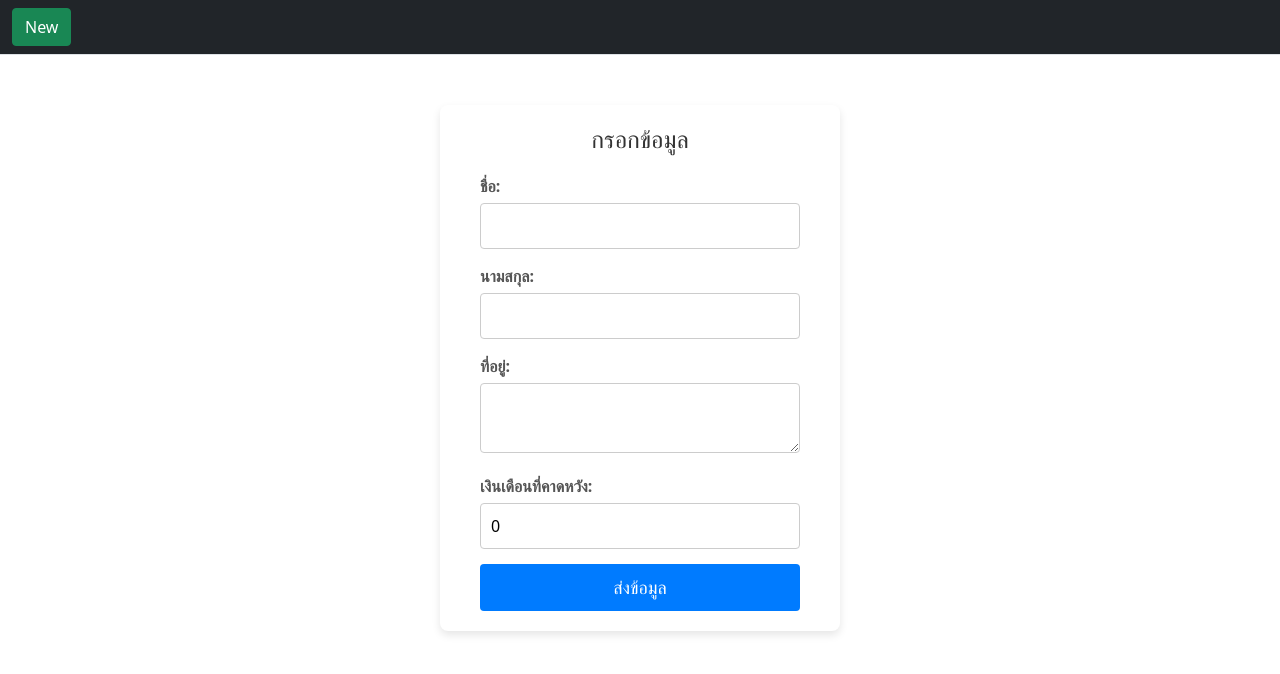
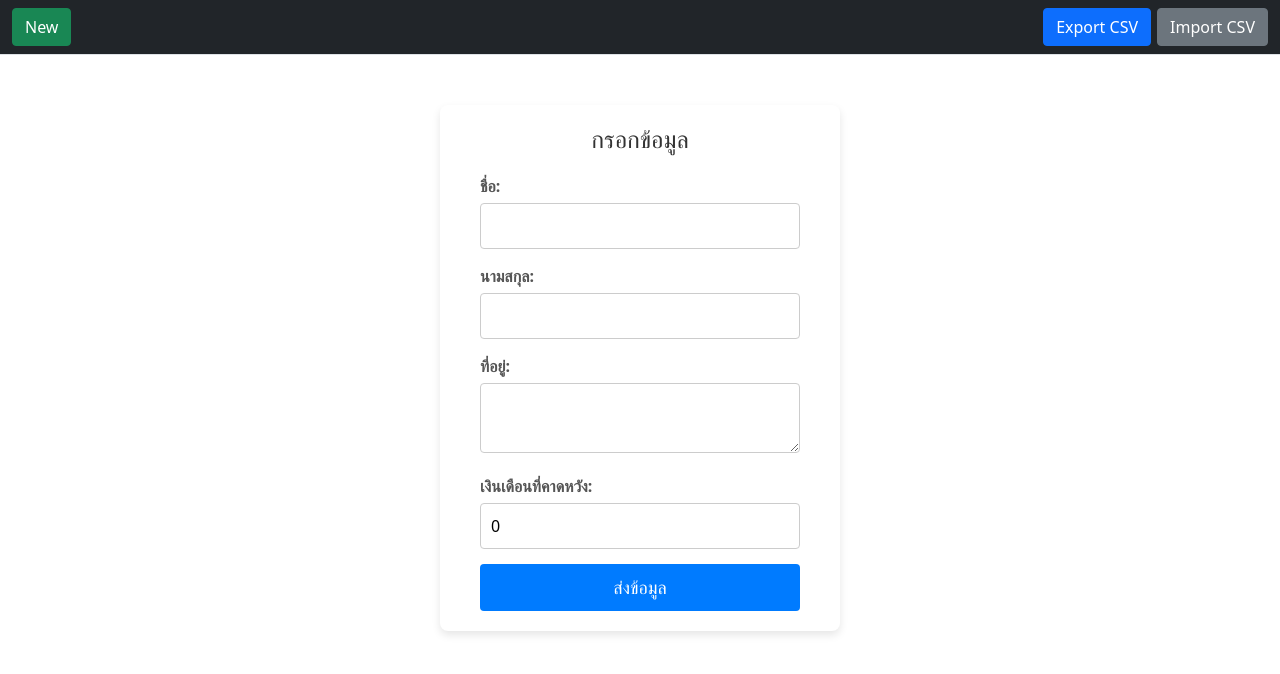
Before and after one commit to yutthaphichai08/FastApi-Vue-test, a Vue app in the folder frontend/: page / in a window 1280 px wide. Shown: the top 674 px of the page. Built offline with nearby package versions, Linux system fonts and the light colour scheme.

Commit message:
add fuction import bt and export bt

```diff
--- /dev/null
+++ b/frontend/src/components/ExportButton.vue
@@ -0,0 +1,28 @@
+<template>
+  <button @click="exportCSV" class="btn btn-primary">Export CSV</button>
+</template>
+
+<script>
+export default {
+  methods: {
+    async exportCSV() {
+      try {
+        const response = await fetch("http://127.0.0.1:8000/export");
+        if (!response.ok) throw new Error("Failed to fetch CSV");
+        const blob = await response.blob();
+        const url = window.URL.createObjectURL(blob);
+        const link = document.createElement("a");
+        link.href = url;
+        link.setAttribute("download", "export.csv");
+        document.body.appendChild(link);
+        link.click();
+        link.parentNode.removeChild(link);
+      } catch (error) {
+        console.error("Error exporting CSV:", error);
+      }
+    },
+  },
+};
+</script>
+
+<style scoped></style>
--- /dev/null
+++ b/frontend/src/components/ImportButton.vue
@@ -0,0 +1,46 @@
+<template>
+  <div>
+    <input
+      type="file"
+      ref="fileInput"
+      @change="handleFileUpload"
+      style="display: none"
+    />
+    <button @click="triggerFileInput" class="btn btn-secondary">
+      Import CSV
+    </button>
+  </div>
+</template>
+
+<script>
+export default {
+  methods: {
+    triggerFileInput() {
+      this.$refs.fileInput.click();
+    },
+    async handleFileUpload(event) {
+      const file = event.target.files[0];
+      if (!file) return;
+
+      const formData = new FormData();
+      formData.append("file", file);
+
+      try {
+        const response = await fetch("http://127.0.0.1:8000/import", {
+          method: "POST",
+          body: formData,
+        });
+
+        if (!response.ok) throw new Error("Failed to import CSV");
+        location.reload();
+        alert("CSV Imported Successfully");
+      } catch (error) {
+        console.error("Error importing CSV:", error);
+        alert("Error importing CSV");
+      }
+    },
+  },
+};
+</script>
+
+<style scoped></style>
--- a/frontend/src/components/Navbar.vue
+++ b/frontend/src/components/Navbar.vue
@@ -10,17 +10,26 @@
       >
         New
       </button>
+      <div class="container-button">
+        <ExportButton />
+        <ImportButton />
+      </div>
     </div>
+
     <ModalCreate ref="modal" />
   </nav>
 </template>
 
 <script>
 import ModalCreate from "./ModalCreate.vue";
+import ExportButton from "./ExportButton.vue";
+import ImportButton from "./ImportButton.vue";
 
 export default {
   components: {
     ModalCreate,
+    ExportButton,
+    ImportButton,
   },
   methods: {
     openModal() {
@@ -31,4 +40,9 @@ export default {
   },
 };
 </script>
-<style scoped></style>
+<style scoped>
+.container-button {
+  display: flex;
+  gap: 6px;
+}
+</style>
```
